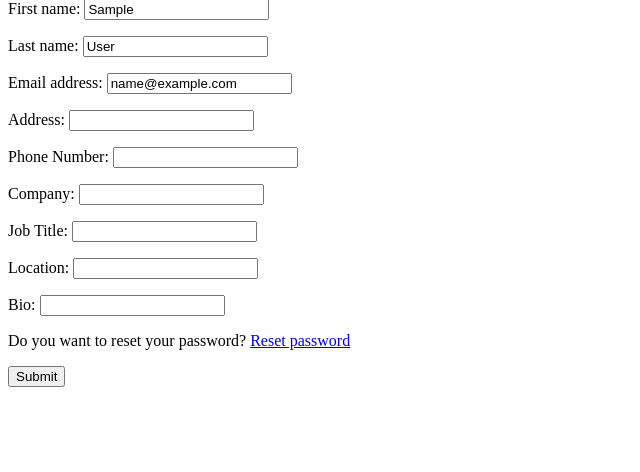
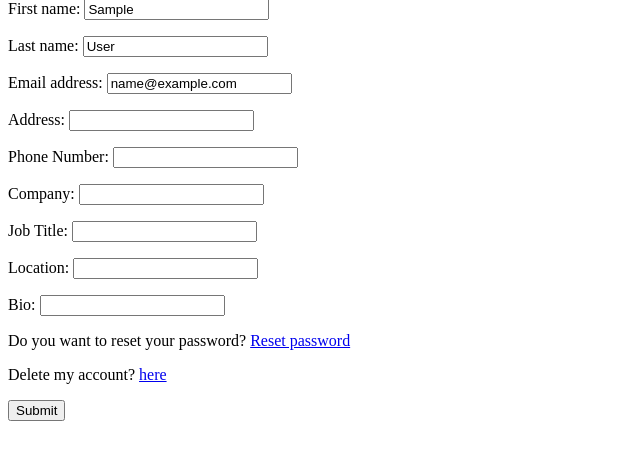
Before and after one commit to JuanVT/user_crud_app, a Django app: page /profile/edit_profile/ in a window 1280 px wide. Shown: the part 17-489 px from the top of the page, without its empty margins (0-640 px from the left). Run offline with Django 3.2, Linux system fonts and the light colour scheme; the visitor is signed in with stand-in values (Sample User, id 1).

Commit message:
User account delete function

```diff
--- a/control/urls.py
+++ b/control/urls.py
@@ -21,7 +21,9 @@ from control.users.views import (
     signup,
     view_profile,
     edit_profile,
-    password_reset
+    password_reset,
+    account_deletion,
+    delete_confirmation
 )
 from control.views import index
 
@@ -33,5 +35,7 @@ urlpatterns = [
     url(r'^profile/$', view_profile, name='view_profile'),
     url(r'^profile/edit_profile/$', edit_profile, name='edit_profile'),
     url(r'^profile/password_reset/$', password_reset, name='password_reset'),
+    url(r'^profile/delete_confirmation/$', delete_confirmation, name='delete_confirmation'),
+    url(r'^profile/delete/(?P<user_id>\d+)/$', account_deletion, name='account_deletion'),
     url(r'^oauth/', include('social_django.urls', namespace='social')),
 ]
--- a/control/users/templates/registration/edit_profile.html
+++ b/control/users/templates/registration/edit_profile.html
@@ -10,6 +10,7 @@
         {{ form.as_p }}
 
         <p>Do you want to reset your password? <a href="{% url 'password_reset' %}">Reset password</a></p>
+        <p>Delete my account? <a href="{% url 'delete_confirmation' %}">here</a></p>
         <input type="submit">
     </form>
 
--- a/control/users/views.py
+++ b/control/users/views.py
@@ -8,6 +8,7 @@
     EditProfileForm,
     ResetPasswordForm
 )
+from control.users.models import BaseUser
 
 
 def signup(request):
@@ -85,3 +86,17 @@
         'form': form,
     }
     return render(request, 'registration/password_reset.html', context)
+
+
+@login_required()
+def delete_confirmation(request):  # User's account deletion
+    return render(request, 'registration/delete_confirmation.html')
+
+
+@login_required()
+def account_deletion(request, user_id):
+    user = BaseUser.objects.get(id=user_id)
+
+    if request.method == 'POST':
+        user.delete()
+        return redirect('/')
```
Also changed, not shown: control/users/templates/registration/delete_confirmation.html (added, +16 -0 lines), control/users/migrations/0001_initial.py (deleted).
